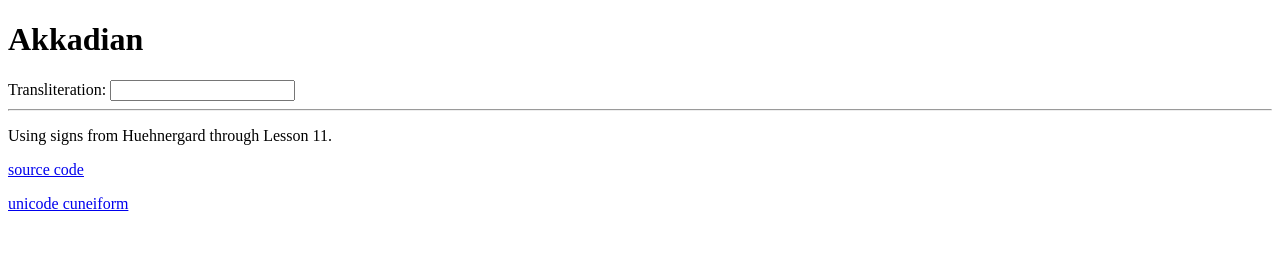
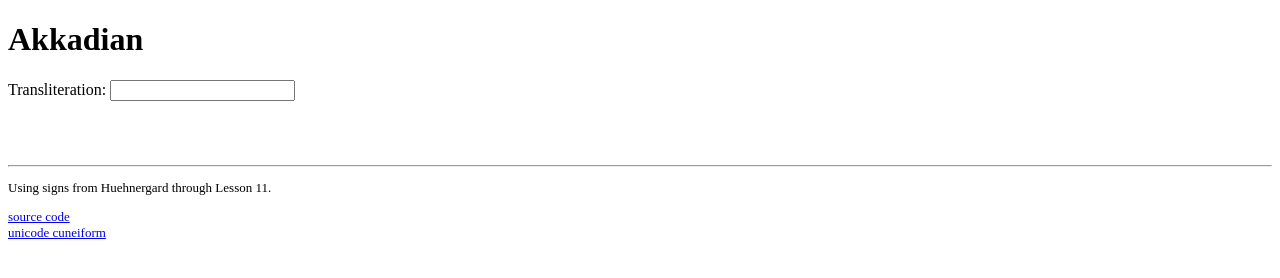
Before and after one commit to rillian/akkad, a plain HTML site: page index.html in a window 1280 px wide. Drawn offline with Linux system fonts and the light colour scheme.

Commit message:
Improve styling.

```diff
--- a/glyph.css
+++ b/glyph.css
@@ -13,3 +13,16 @@
   font-family: Akkadian, Noto;
   font-size: 64px;
 }
+
+div.space {
+  margin: 64px;
+}
+
+footer {
+  font-size: small;
+}
+
+footer p.link {
+  margin: 0;
+  color: 0x333;
+}
--- a/index.html
+++ b/index.html
@@ -10,11 +10,12 @@
     <h1>Akkadian</h1>
     <div id=cuneiform></div>
     <label>Transliteration: <input type=text name=transliteration></label>
+    <div class=space></div>
     <hr>
     <footer>
       <p>Using signs from Huehnergard through Lesson 11.</p>
-      <p><a href="https://notabug.org/rillian/akkad">source code</a></p>
-      <p><a href="http://www.unicode.org/charts/PDF/U12000.pdf">unicode cuneiform</a></p>
+      <p class=link><a href="https://notabug.org/rillian/akkad">source code</a></p>
+      <p class=link><a href="http://www.unicode.org/charts/PDF/U12000.pdf">unicode cuneiform</a></p>
     </footer>
     <script>
       var input = document.querySelector('input');
```
